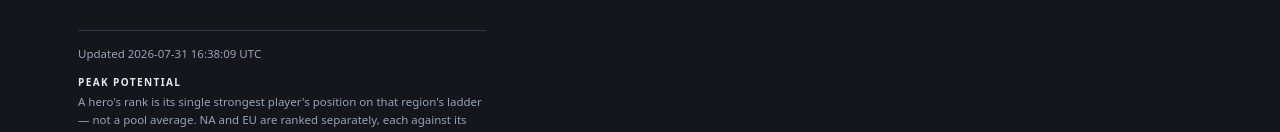
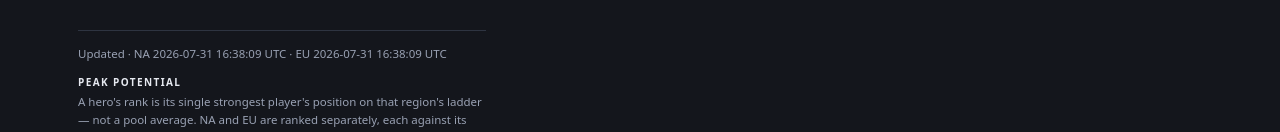
Before and after one commit to tnauq/Deadlock-pipeline, a plain HTML site: page docs/index.html in a window 1280 px wide. Shown: the part 989-1121 px from the top of the page. Drawn offline with Linux system fonts and the light colour scheme.

Commit message:
Update index.html

```diff
--- a/docs/index.html
+++ b/docs/index.html
@@ -400,8 +400,13 @@ function renderCol(snap, all, entry){
 function updateStamp(){
   if (!DATA) return;
   const bad = iconStats.fail ? ' · ' + iconStats.fail + ' icons failed to load' : '';
-  document.getElementById('stamp').textContent =
-    'Updated ' + DATA.generated_at.replace('T',' ').replace('Z',' UTC') + bad;
+  // regions refresh on separate runs, so each carries its own timestamp
+  const parts = DATA.region_order.map(rg => {
+    const b = DATA.regions[rg];
+    const t = (b.generated_at || DATA.generated_at || '').replace('T',' ').replace('Z',' UTC');
+    return b.label + ' ' + t;
+  });
+  document.getElementById('stamp').textContent = 'Updated · ' + parts.join('  ·  ') + bad;
 }
 
 function boot(data){
```
